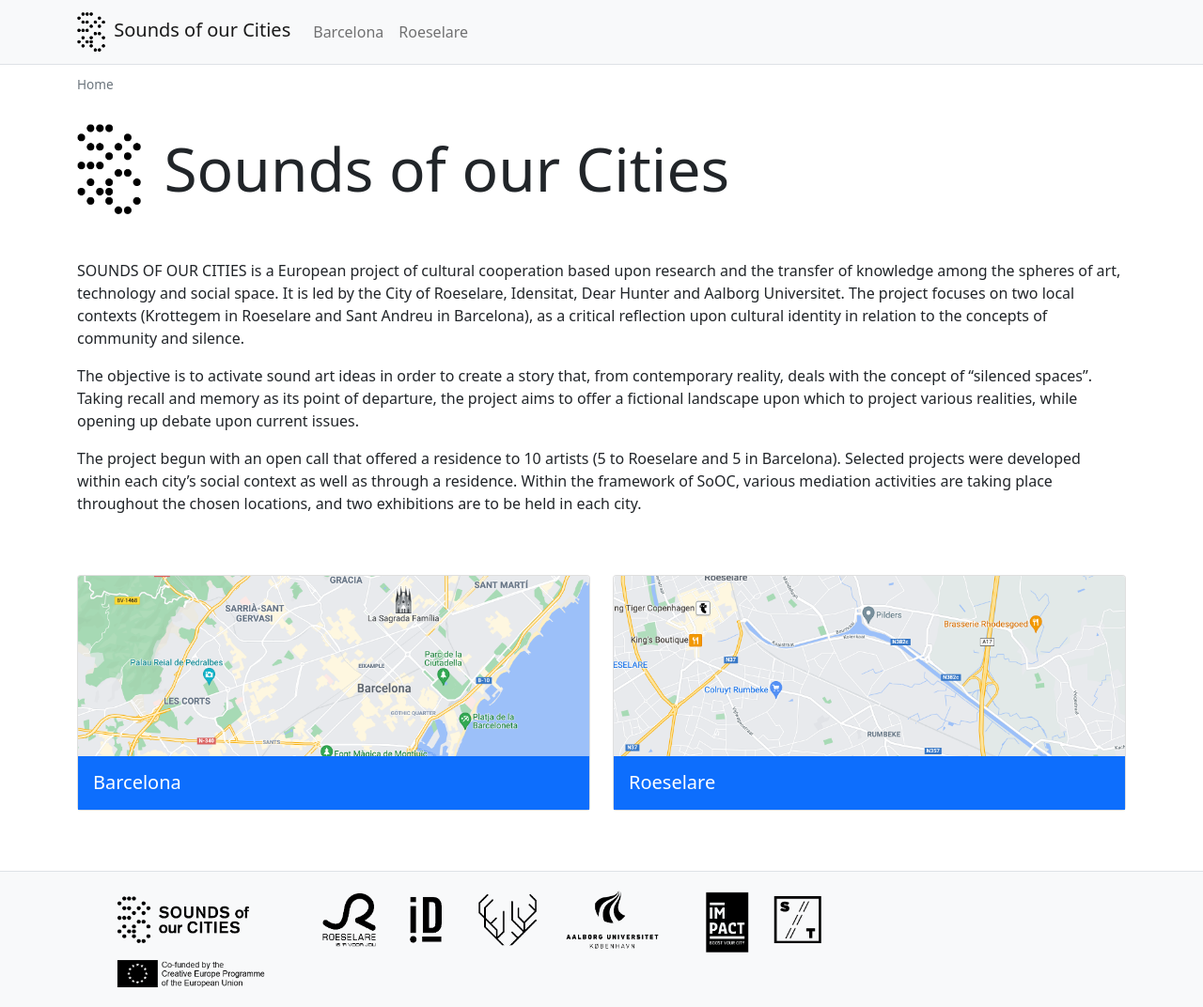
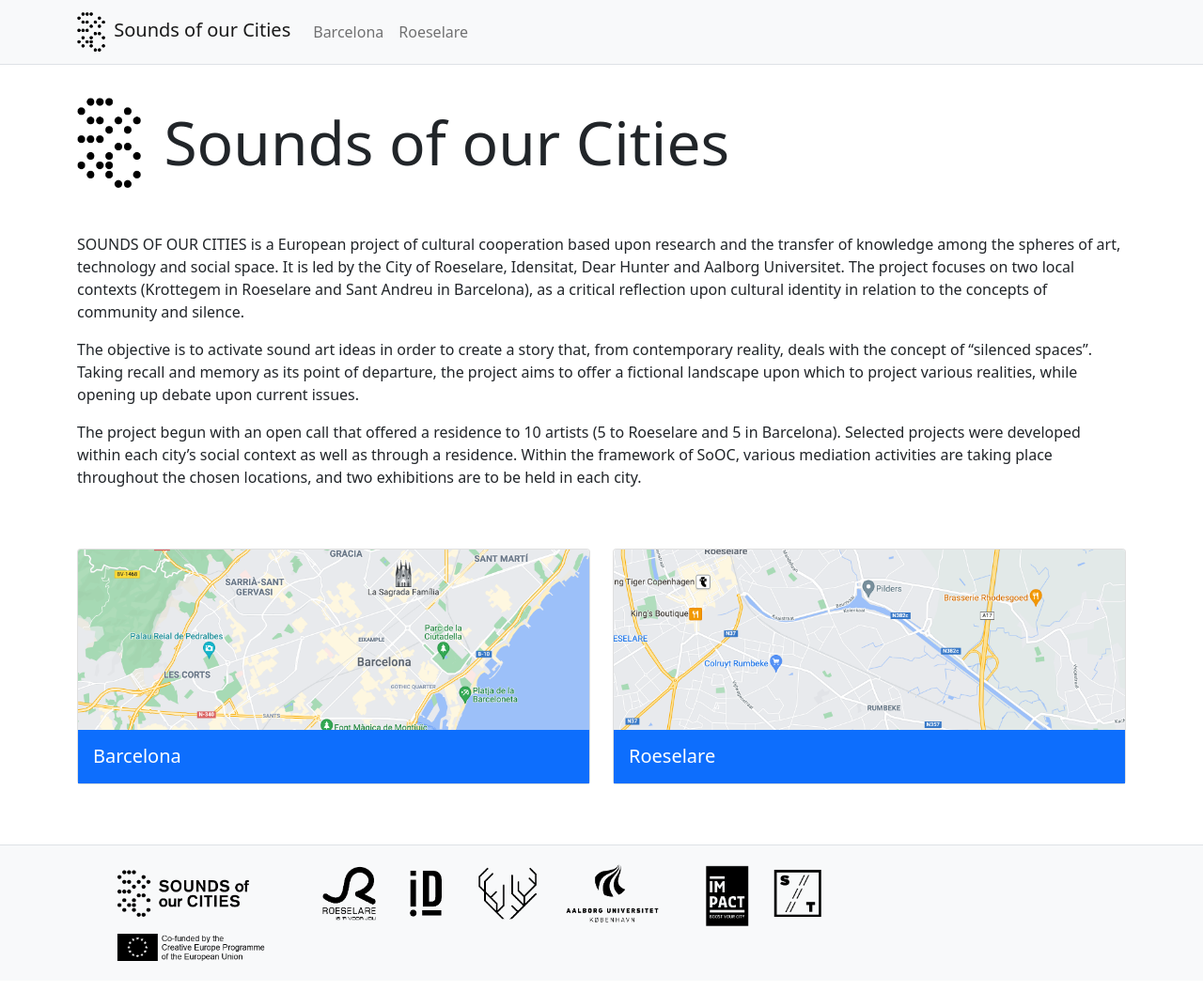
Before and after one commit to johngrz/SooCities.github.io, a Jekyll site: the page built from index.md, in a window 1280 px wide and 1072 px high. Shown: the whole window at 94% size. Built offline with Jekyll 4.4.1, drawn with Linux system fonts in a browser that asks for light colours.

Commit message:
Remove breadcrumb on homa

```diff
--- a/_layouts/index.html
+++ b/_layouts/index.html
@@ -1,14 +1,14 @@
 ---
 layout: default
 ---
-<nav aria-label="breadcrumb">
+<!-- <nav aria-label="breadcrumb">
   <ol class="breadcrumb">
     <li class="breadcrumb-item active" aria-current="page">Home</li>
   </ol>
-</nav>
+</nav> -->
 
 <div class="row">
-  <div class="col-12 mt-3 mb-5 d-flex align-items-center">
+  <div class="col-12 mt-4 mb-5 d-flex align-items-center">
     <img src="/assets/images/sooc_logo.png" height="96" class="me-4" alt="SooC logo">
     <span class="display-3">{{ site.title }}</span>
   </div>
```
